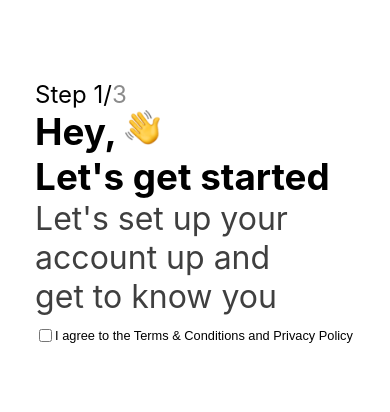
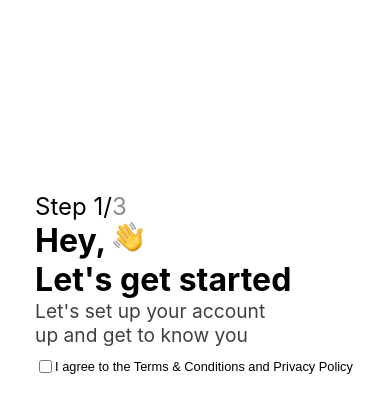
Before and after one commit to woaitsAryan/ffcsfrontend, a React (Create React App) app: page /auth in a window 390 px wide. Shown: the top 412 px of the page. Built offline with nearby package versions, Linux system fonts and the light colour scheme.

Commit message:
changed auth css again T_T

```diff
--- a/src/css/auth.module.css
+++ b/src/css/auth.module.css
@@ -133,7 +133,7 @@
   }
   .container {
     margin: 9%;
-    margin-top: 5rem;
+    margin-top: 12rem;
     display: inline-flex;
     flex-direction: column;
     transition: opacity 0.5s;
@@ -162,21 +162,21 @@
         opacity: 100%;
     } */
   .waving-emoji {
-    padding-left: 0.5rem;
-    height: 2.2rem;
-    width: 2.2rem;
+    padding-left: 0.4rem;
+    height: 1.9rem;
+    width: 1.9rem;
   }
   .header {
-    font-size: 2.3rem;
+    font-size: 2rem;
     margin: 0px;
   }
   .newline {
-    font-size: 2.3rem;
+    font-size: 2rem;
     margin: 0px;
   }
   .middle-txt {
     max-width: 80%;
-    font-size: 2rem;
+    font-size: 1.2rem;
     margin: 0px;
     font-weight: 400;
     opacity: 75%;
```
